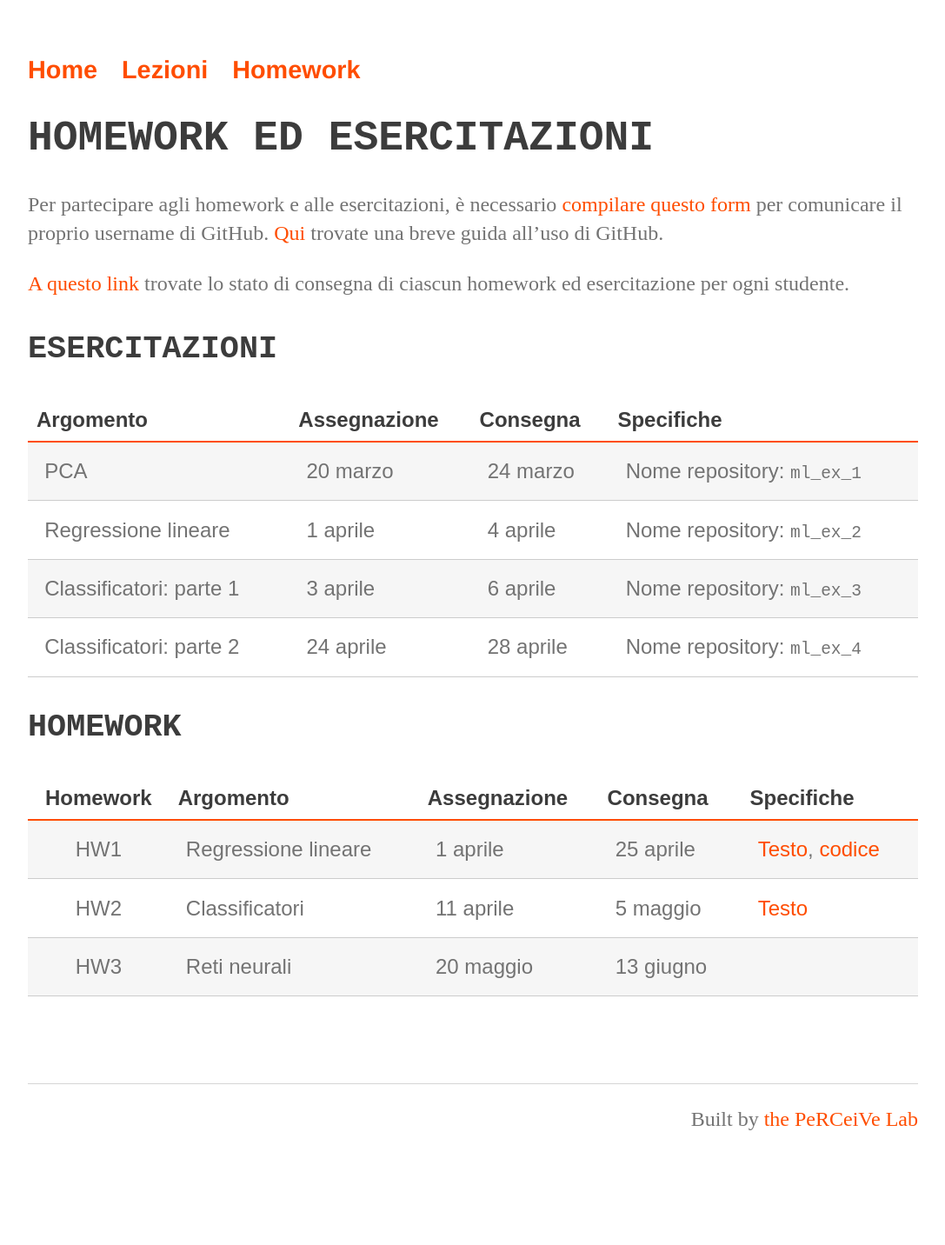
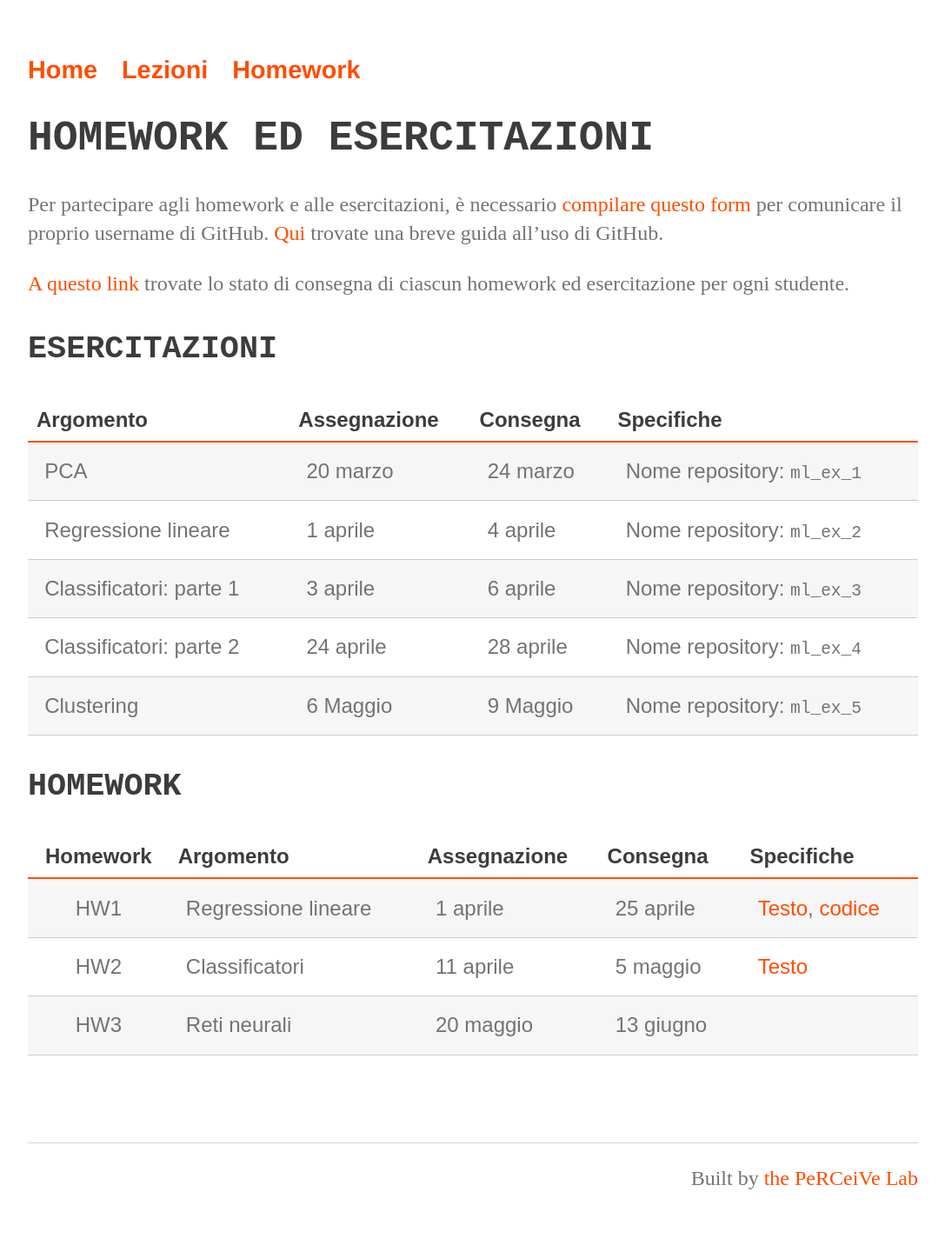
Before and after one commit to perceivelab/ml-mz-2025, a Jekyll site: the page built from homework.md, in a window 1280 px wide. Shown: the whole page at 87% size, without its empty margins (96-1183 px from the left). Built offline with Jekyll 4.4.1, drawn with Linux system fonts in a browser that asks for light colours; our own code applies the rules of GitHub Pages for plain Markdown files; before the commit the page ends 1365 px from its top, so only the background shows below that.

Commit message:
Update homework.md

```diff
--- a/homework.md
+++ b/homework.md
@@ -16,7 +16,7 @@ Per partecipare agli homework e alle esercitazioni, è necessario [compilare que
 | Regressione lineare | 1 aprile  | 4 aprile | Nome repository: `ml_ex_2` |
 | Classificatori: parte 1 | 3 aprile  | 6 aprile | Nome repository: `ml_ex_3` |
 | Classificatori: parte 2 | 24 aprile  | 28 aprile | Nome repository: `ml_ex_4` |
-
+| Clustering | 6 Maggio  | 9 Maggio | Nome repository: `ml_ex_5` |
 
 
 ### HOMEWORK
```
